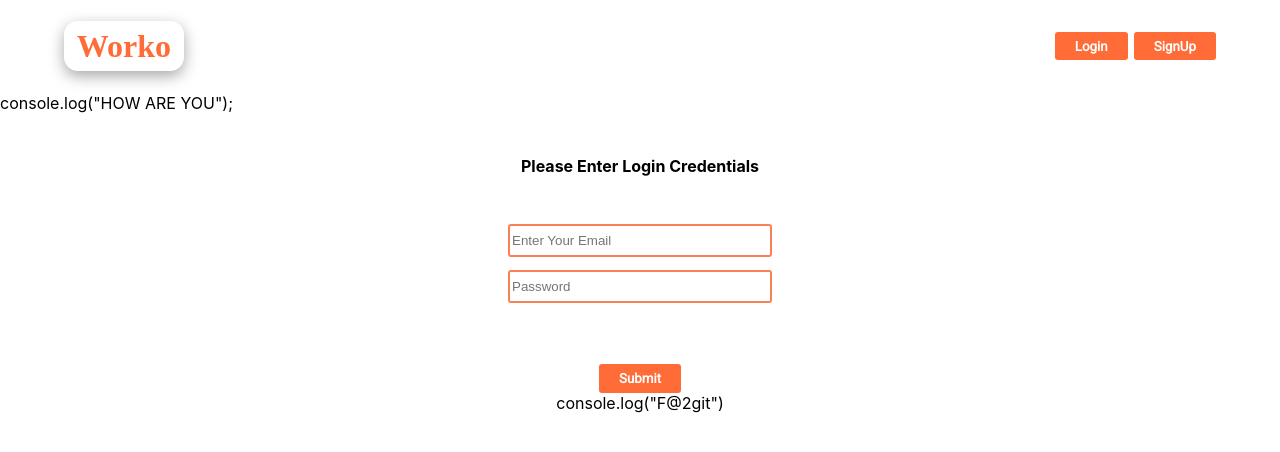
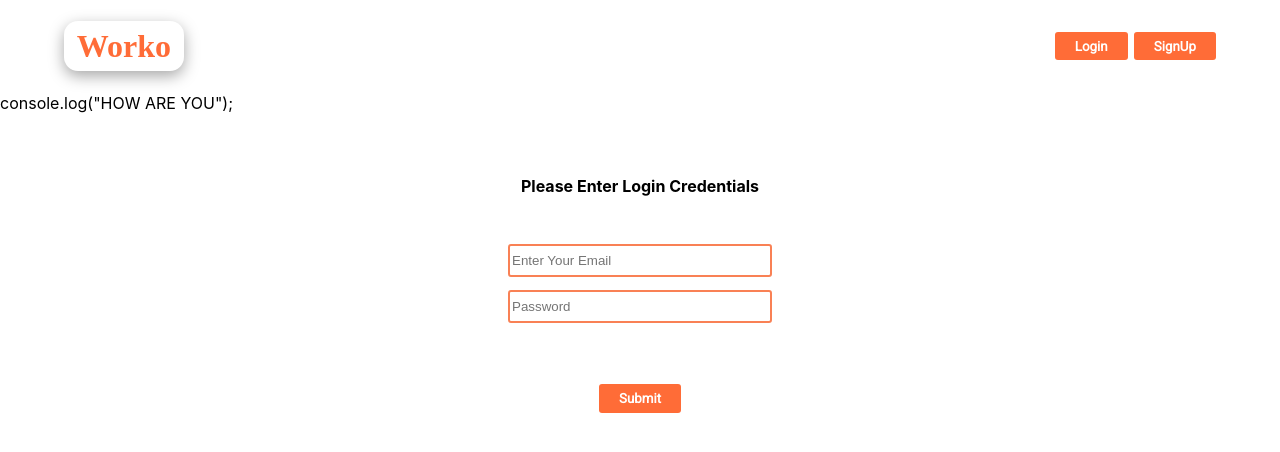
Before and after one commit to mukesh-kkk/todo, a React (Create React App) app: page /login in a window 1280 px wide. Shown: the top 452 px of the page. Built offline with nearby package versions, Linux system fonts and the light colour scheme; a web font is replaced by a local one.

Commit message:
Revert "f2 added"
This reverts commit cebc107fc9738fa7202d58cbfefc260ec753fb79.

```diff
--- a/src/component/Login/Login.js
+++ b/src/component/Login/Login.js
@@ -50,7 +50,7 @@ export default function Login({setLogged}) {
            <div style={{height:"3em",width:"100%"}}></div>
 
            <Btn text={"Submit"} type="submit" handle={handleLogin} />
-          console.log("F@2git")
+
             </div>
         </form>
     </div>
```
